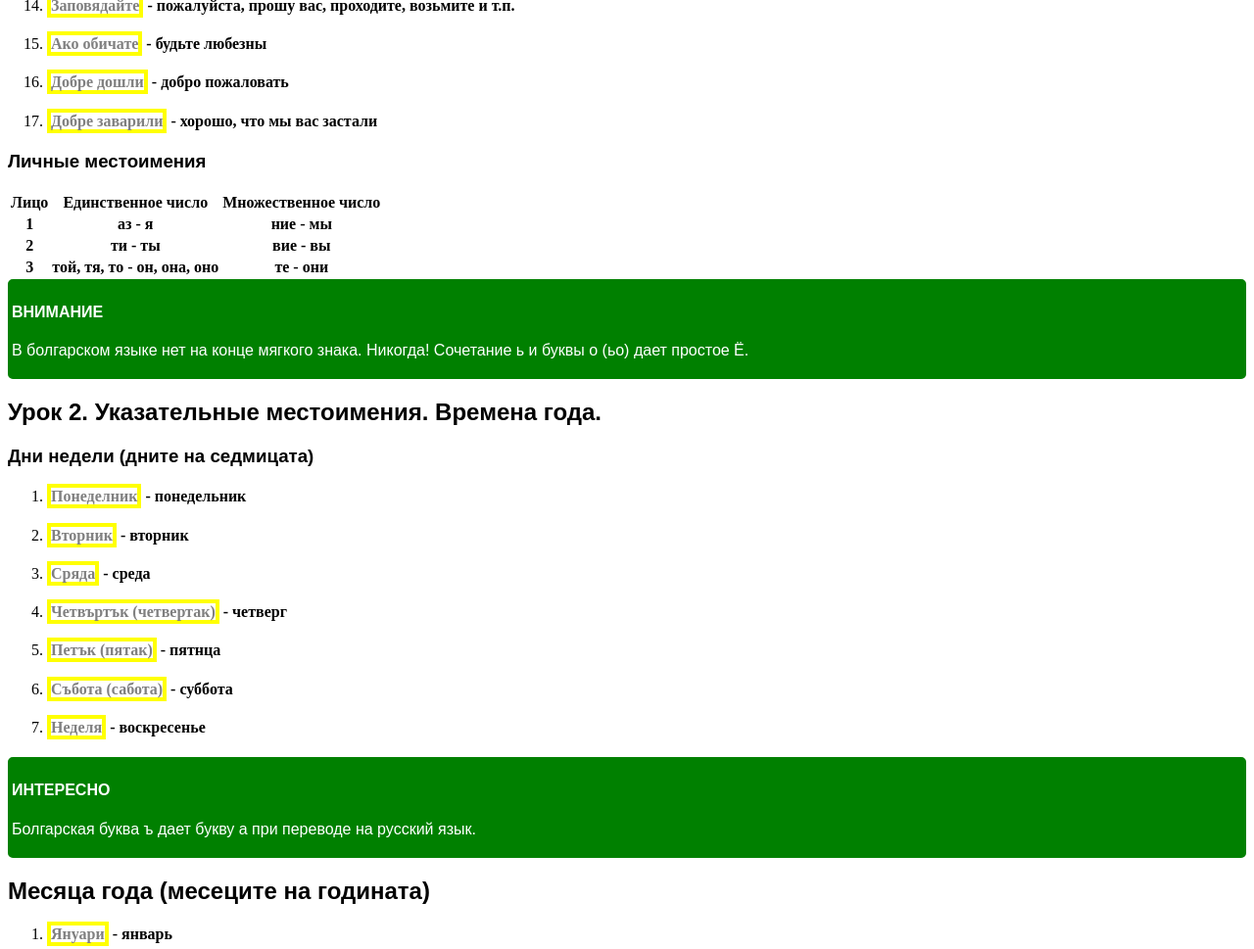
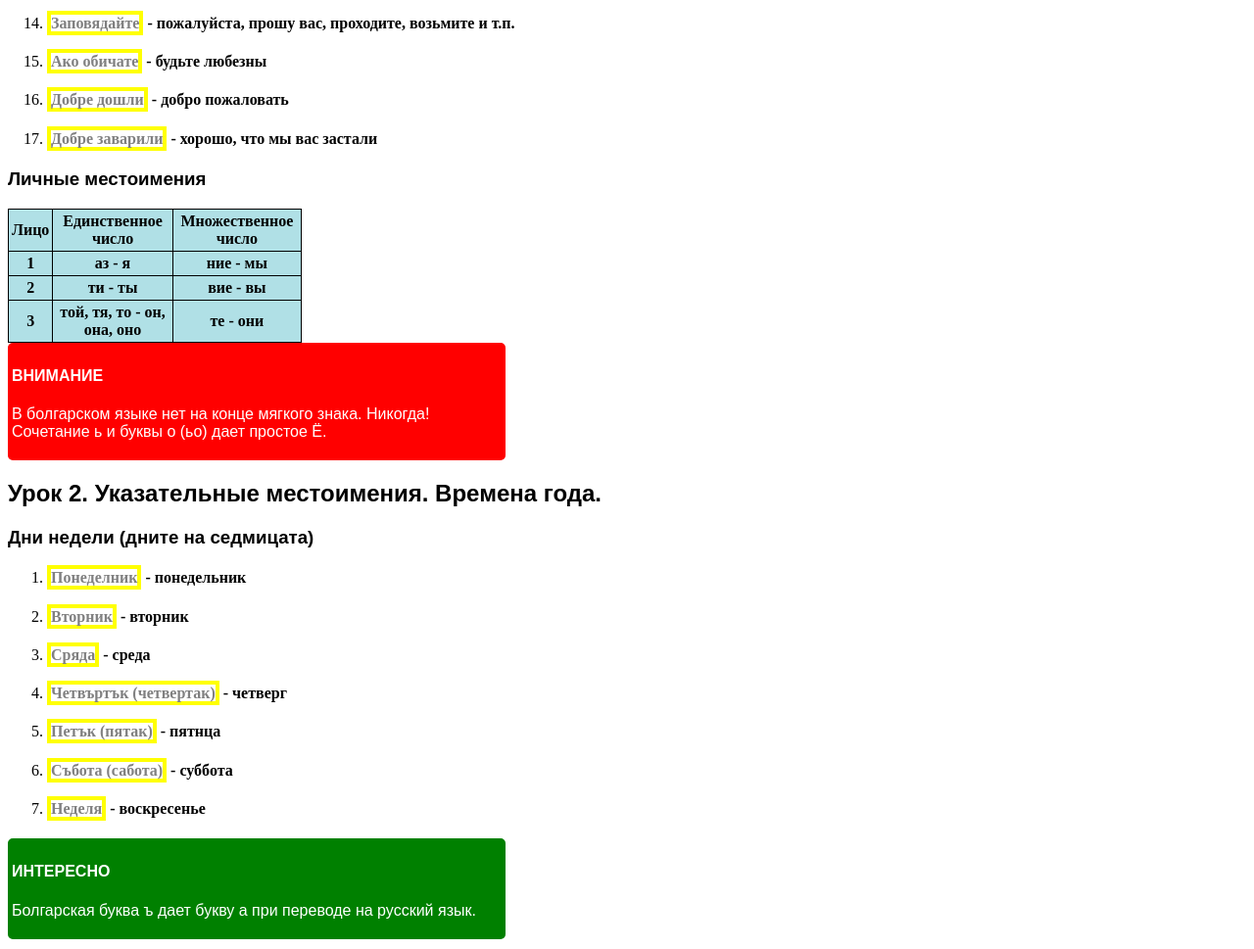
Before and after one commit to hellawi/Conspect_Bulgarian, a plain HTML site: page Site/index.html in a window 1280 px wide. Shown: the part 1243-2212 px from the top of the page at 98% size. Drawn offline with Linux system fonts and the light colour scheme.

Commit message:
Update style.css

```diff
--- a/Site/style.css
+++ b/Site/style.css
@@ -42,4 +42,28 @@ span{
     font-family: sans-serif;
     color: white;
     background-color: green;
+    width: 500px;
 }
+table{
+     width: 300px; /* Ширина таблицы */
+     border-collapse: collapse; /* Убираем двойные линии между ячейками */
+}
+TD, TH {
+    padding: 3px; /* Поля вокруг содержимого таблицы */
+    border: 1px solid black; /* Параметры рамки */
+}
+TH {
+    background: #b0e0e6; /* Цвет фона */
+}
+.interesno-2{
+    background-color: red;
+    border: 4px solid red;
+}
+.interesno-3{
+    background-color: blue;
+    border: 4px solid blue;
+}
+.interesno-4 span{
+    color: white;
+    border: dashed yellow;
+}
```
